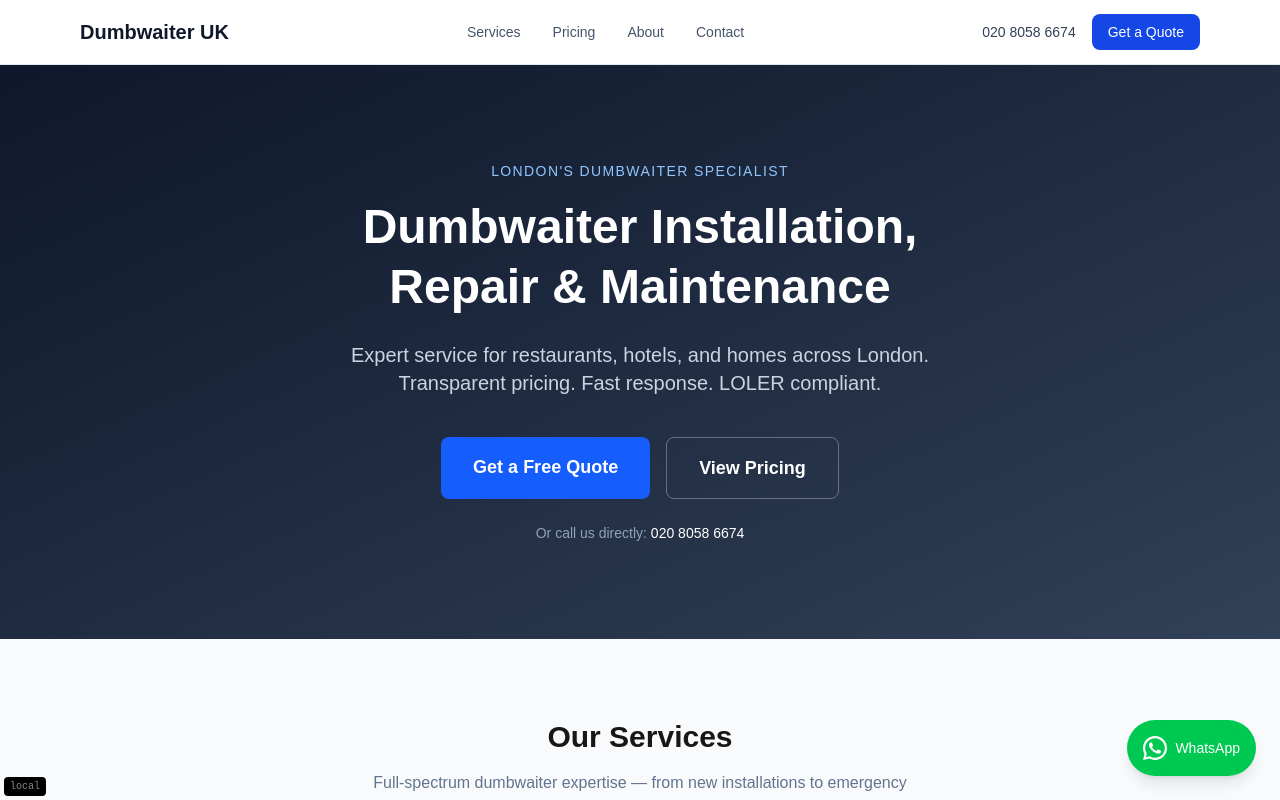
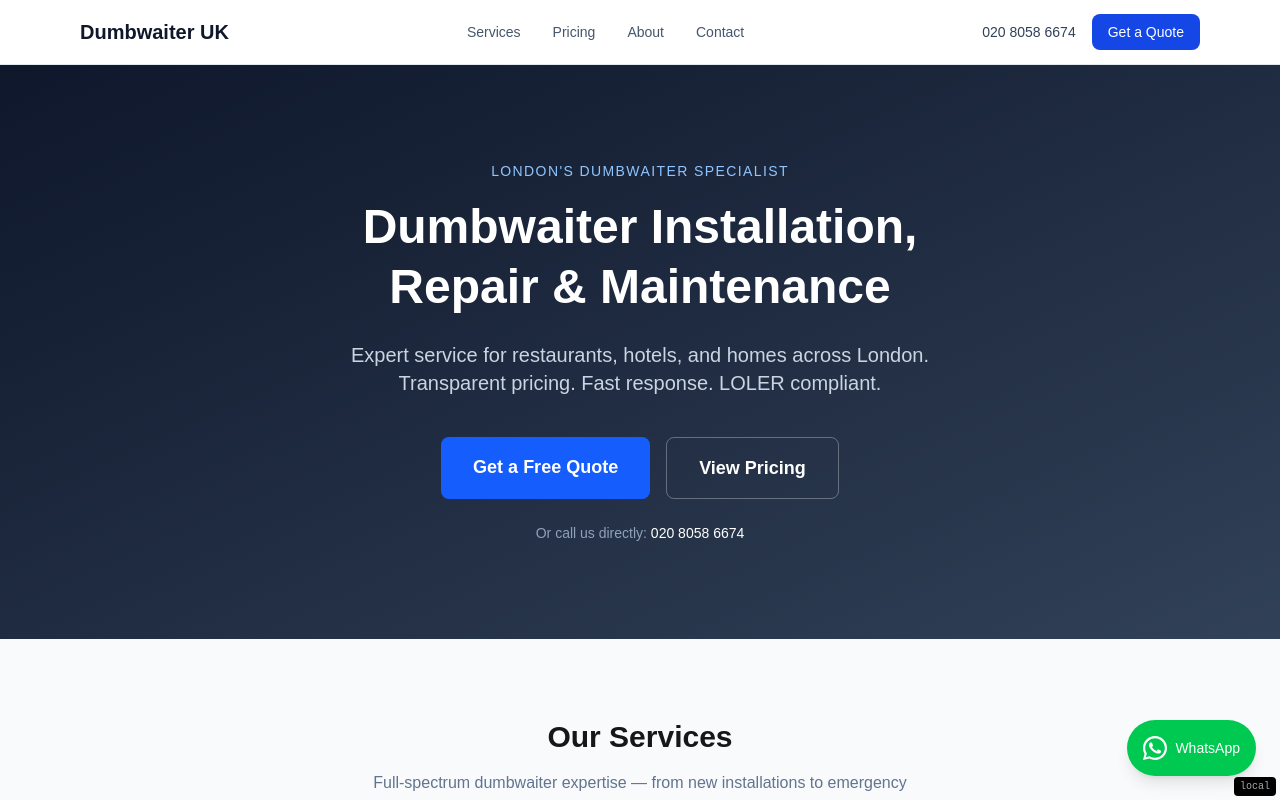
Before and after one commit to asil5/dumbwaiter-uk, a Next.js app: page / in a window 1280 px wide. Shown: the top 800 px of the page. Built offline with nearby package versions, Linux system fonts and the light colour scheme.

Commit message:
fix: move build badge to bottom-right corner
Co-Authored-By: Claude Sonnet 4.6 <noreply@anthropic.com>

```diff
--- a/app/layout.tsx
+++ b/app/layout.tsx
@@ -33,7 +33,7 @@ export default function RootLayout({ children }: { children: React.ReactNode })
         <main className="flex-1">{children}</main>
         <Footer />
         <WhatsAppButton />
-        <div style={{position:"fixed",bottom:"4px",left:"4px",fontSize:"10px",background:"#000",color:"#888",padding:"2px 6px",borderRadius:"4px",zIndex:9999,fontFamily:"monospace"}}>
+        <div style={{position:"fixed",bottom:"4px",right:"4px",fontSize:"10px",background:"#000",color:"#aaa",padding:"2px 6px",borderRadius:"4px",zIndex:9999,fontFamily:"monospace"}}>
           {process.env.NEXT_PUBLIC_BUILD || "dev"}
         </div>
         {/* eslint-disable-next-line @next/next/no-sync-scripts */}
```
